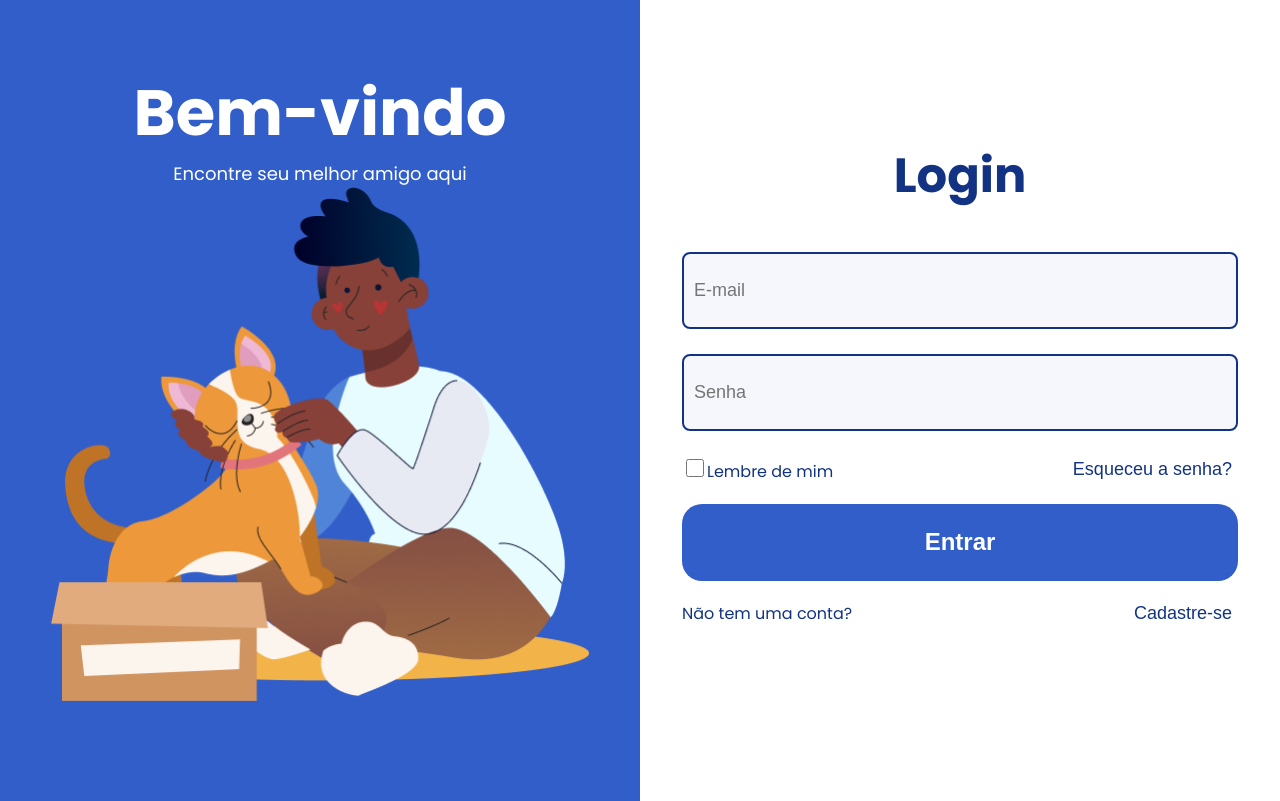
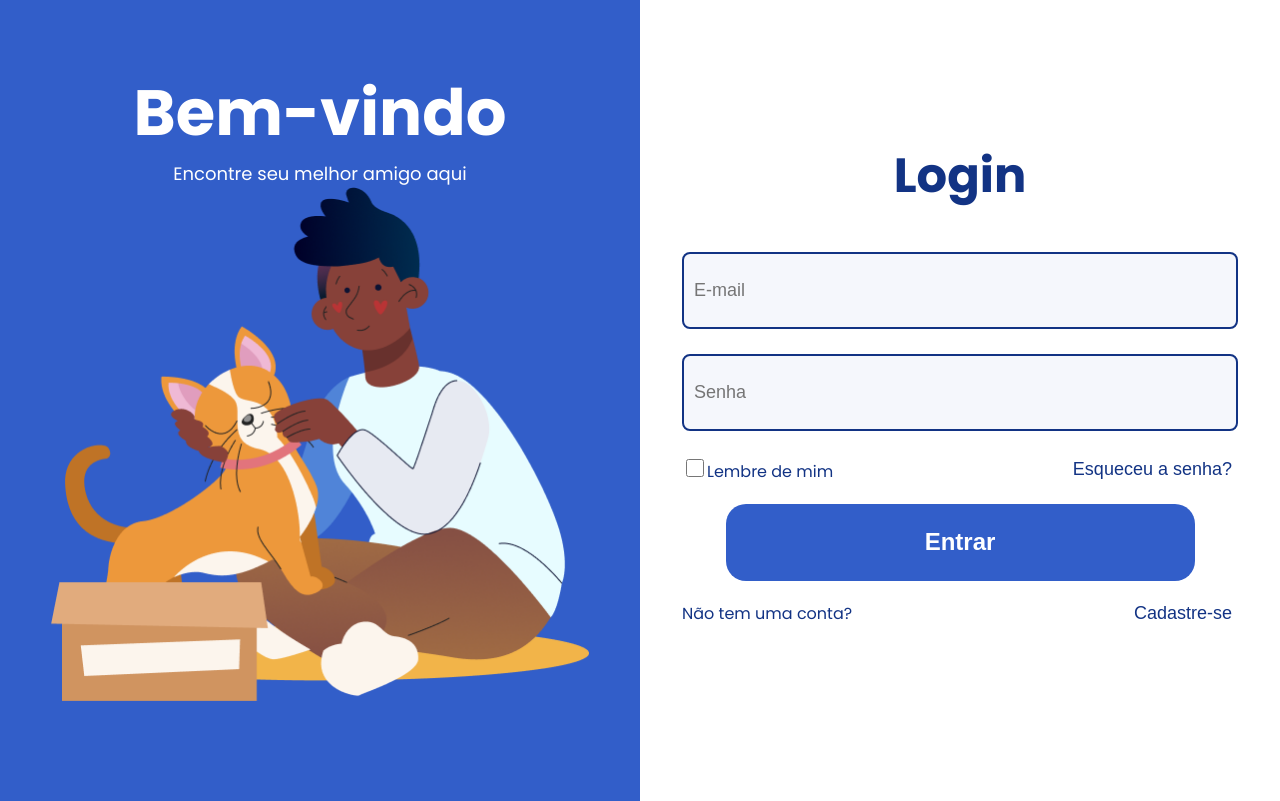
Before and after one commit to BrunnoCarvalho/pet-connect-fe, a React (Vite) app: page / in a window 1280 px wide. Built offline with nearby package versions, Linux system fonts and the light colour scheme.

Commit message:
feat: LoginPage - Ajustes CSS

```diff
--- a/src/pages/LoginPage.css
+++ b/src/pages/LoginPage.css
@@ -75,10 +75,9 @@ img {
     text-align:start;
     font-size: 18px;
     background-color:#F5F7FC;
-    width: 100%;
     height: 100%;
     max-height: 77px ;
-    max-width: 556px;
+    width: 556px;
 }
 
 
@@ -108,7 +107,7 @@ img {
 }
 
 #loginButton {
-    width: 556px;
+    width: 469px;
     height: 77px;
     border-radius: 20px;
     background-color: #325EC9;
```
